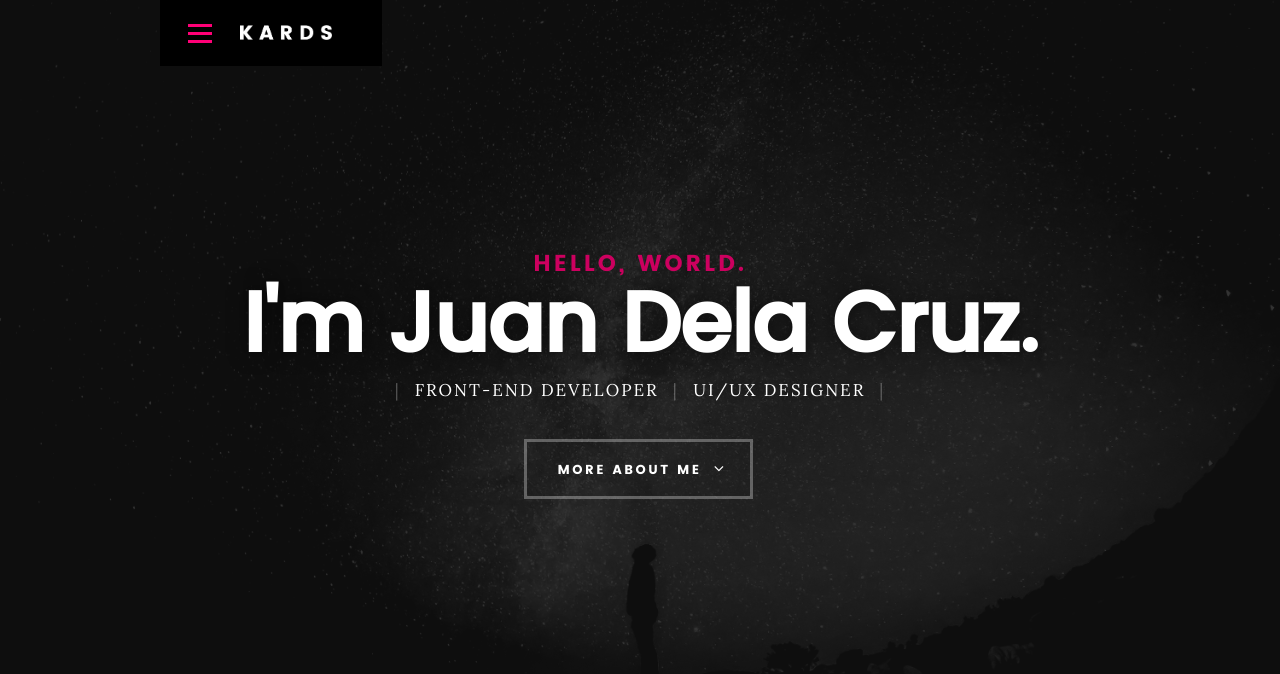
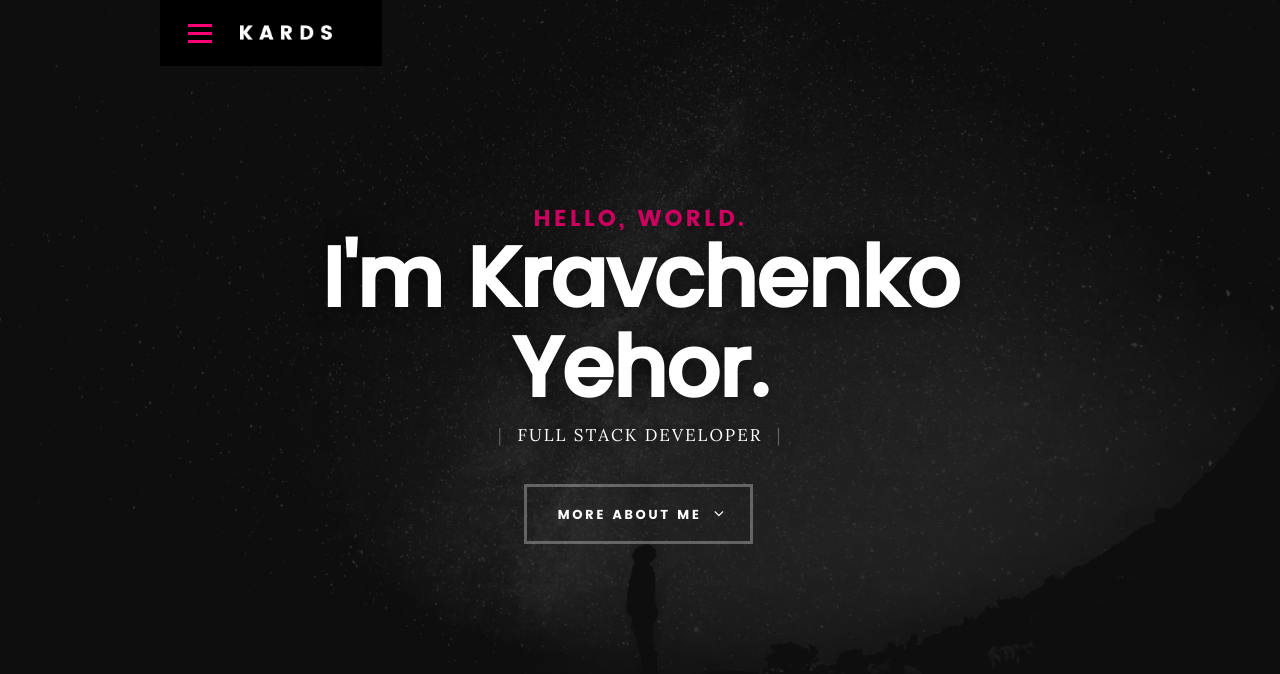
Before and after one commit to Kravatka/kravatka.github.io, a plain HTML site: page index.html in a window 1280 px wide. Shown: the top 674 px of the page. Drawn offline with Linux system fonts and the light colour scheme; files whose address does not match are found by name.

Commit message:
add real name

```diff
--- a/index.html
+++ b/index.html
@@ -74,11 +74,10 @@
    			<div class="col-twelve">
 
 	   			<h5>Hello, World.</h5>
-	   			<h1>I'm Juan Dela Cruz.</h1>
+	   			<h1>I'm Kravchenko Yehor.</h1>
 
 	   			<p class="intro-position">
-	   				<span>Front-end Developer</span>
-	   				<span>UI/UX Designer</span>
+	   				<span>Full stack developer</span>
 	   			</p>
 
 	   			<a class="button stroke smoothscroll" href="#about" title="">More About Me</a>
```
